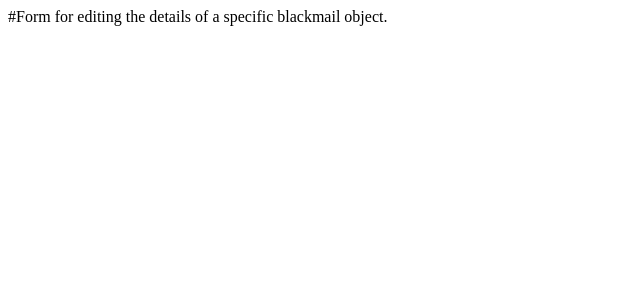
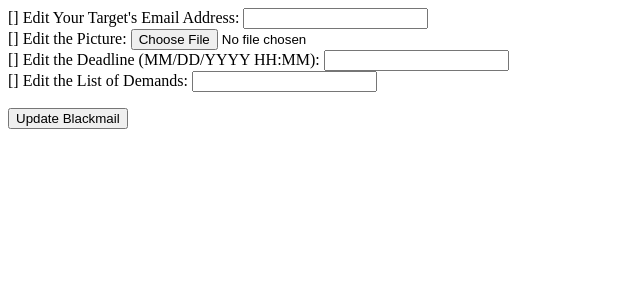
Before and after one commit to schleppington/OrangeBottles, a Django app: template OrangeBottles/secrets/templates/secrets/edit.html in a window 1280 px wide. Shown: the top 300 px of the page, without its empty margins (0-640 px from the left). Run offline with Django 3.2, Linux system fonts and the light colour scheme; the template is opened without the code that fills it, so the values that code supplies are empty, except form fields; tables that the repository leaves empty hold one stand-in row (values such as "Sample post"); form fields are guessed from the names that the template uses; parts of the project's set-up code (start-up, migrations or seed data) failed here and were passed over.

Commit message:
Update edit.html
Added [what I think will be] the code for our edit form.

```diff
--- a/OrangeBottles/secrets/templates/secrets/edit.html
+++ b/OrangeBottles/secrets/templates/secrets/edit.html
@@ -1 +1,26 @@
-#Form for editing the details of a specific blackmail object.
+<!DOCTYPE html>
+<html lang="en">
+<form enctype="multipart/form-data" action="." method="post">{% csrf_token %}
+    <div>
+        {{ form.target.errors }}
+        <label for="id_newTarget">Edit Your Target's Email Address:</label>
+       {{ form.target }}
+    </div>
+    <div>
+        <!-- TODO: Fix error... picture upload not working -->
+        {{ form.picture.errors }}
+        <label for="id_picture">Edit the Picture:</label>
+        {{ form.picture }}
+    </div>
+    <div>
+        {{ form.deadline.errors }}
+        <label for="id_deadline">Edit the Deadline (MM/DD/YYYY HH:MM):</label>
+        {{ form.deadline }}
+    </div>
+    <div>
+        {{ form.demands.errors }}
+        <label for="id_demands">Edit the List of Demands:</label>
+        {{ form.demands }}
+    </div>
+    <p><input type="submit" value="Update Blackmail" /></p>
+</html>
```
